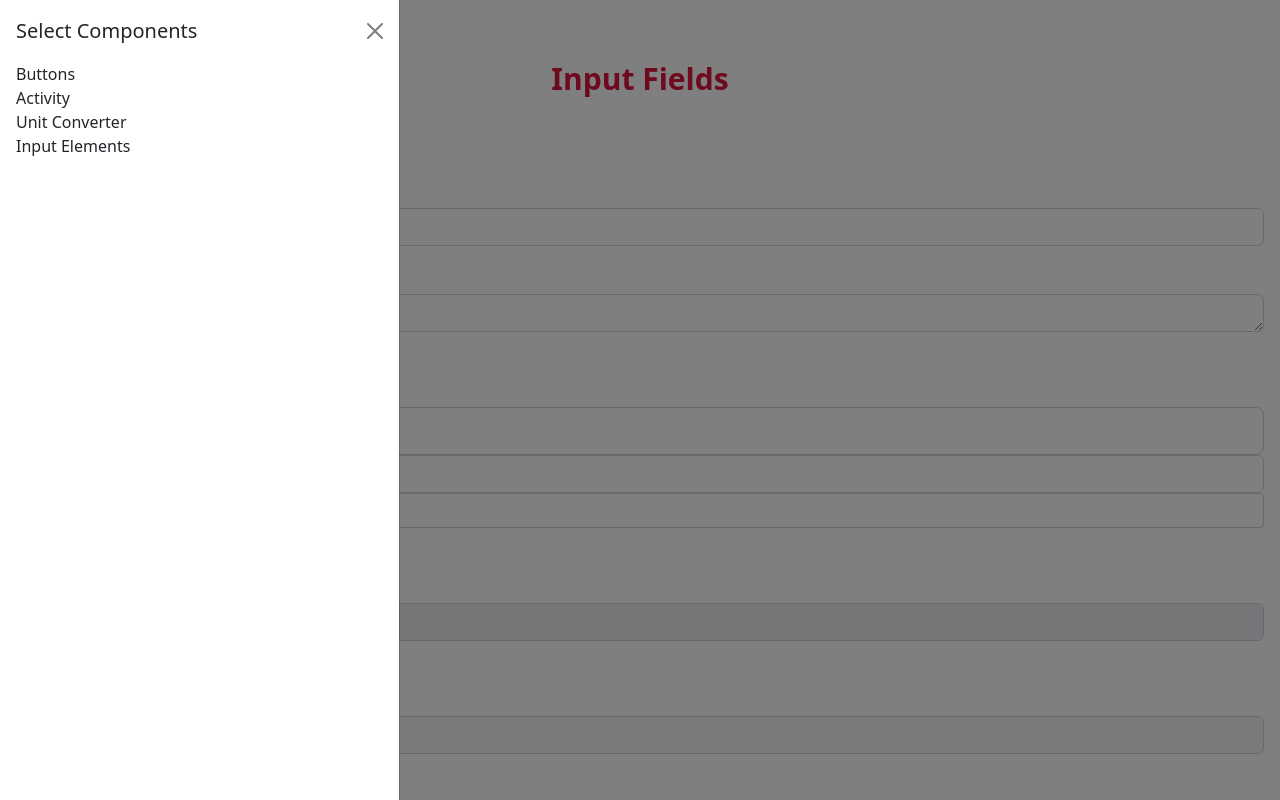
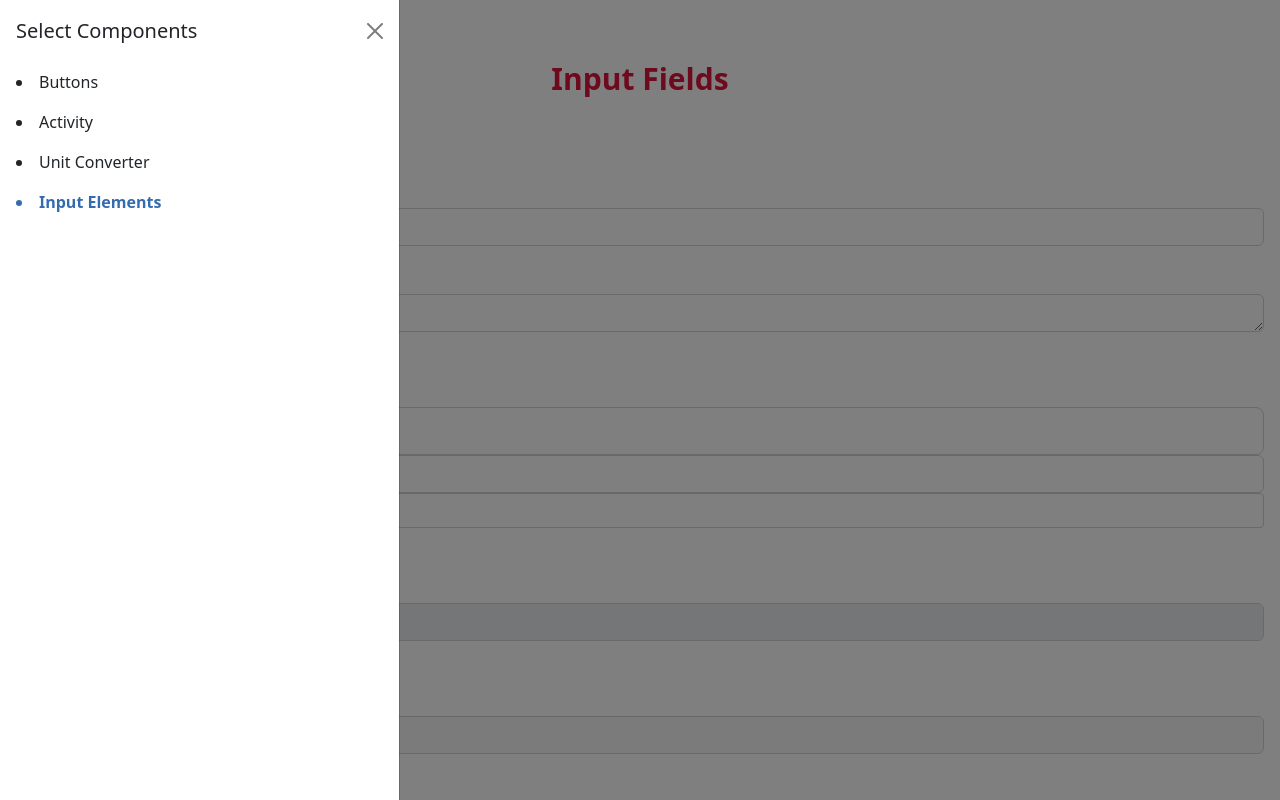
Before and after one commit to AkshayVarma21/components-library, a React (Create React App) app in the folder component-library/: page /inputs in a window 1280 px wide. Both pictures are taken after a click on the element 23 px from the left and 28 px from the top of the page. Shown: the top 800 px of the page. Built offline with nearby package versions, Linux system fonts and the light colour scheme.

Commit message:
sidebar fixes

```diff
--- a/component-library/src/Pages/Sidebar/Sidebar.tsx
+++ b/component-library/src/Pages/Sidebar/Sidebar.tsx
@@ -1,13 +1,17 @@
+import { useState } from 'react';
 import { FontAwesomeIcon } from "@fortawesome/react-fontawesome";
 import { faBars } from "@fortawesome/free-solid-svg-icons";
 import { useNavigate } from "react-router-dom";
 import '../../Static/css/commonStyles.scss';
+import classNames from 'classnames';
 
 const Sidebar = () => {
     const history = useNavigate();
+    const [activeComponent, setActiveComponent] = useState<string>(window.location.pathname.split("/")[1]);
 
     // Redirecting on clicking each Item
     const onClickComponent = (value: string) => {
+        setActiveComponent(value);
         history(`/${value}`);
     }
     return (
@@ -28,17 +32,17 @@ const Sidebar = () => {
                     <h5 className="offcanvas-title" id="offcanvasWithBothOptionsLabel">Select Components</h5>
                     <button type="button" className="btn-close" data-bs-dismiss="offcanvas" aria-label="Close"></button>
                 </div>
-                <div className="text-align-start px-3 cursor-pointer" onClick={() => onClickComponent("buttons")}>
-                    Buttons
+                <div className={classNames("text-align-start px-3 py-2 cursor-pointer", { "selected-component": activeComponent === "buttons" || activeComponent === "" })} onClick={() => onClickComponent("buttons")}>
+                    <li>Buttons</li>
                 </div>
-                <div className="text-align-start px-3 cursor-pointer" onClick={() => onClickComponent("activity")}>
-                    Activity
+                <div className={classNames("text-align-start px-3 py-2 cursor-pointer", { "selected-component": activeComponent === "activity" || activeComponent === "" })} onClick={() => onClickComponent("activity")}>
+                    <li>Activity</li>
                 </div>
-                <div className="text-align-start px-3 cursor-pointer" onClick={() => onClickComponent("converter")}>
-                    Unit Converter
+                <div className={classNames("text-align-start px-3 py-2 cursor-pointer", { "selected-component": activeComponent === "converter" || activeComponent === "" })} onClick={() => onClickComponent("converter")}>
+                    <li>Unit Converter</li>
                 </div>
-                <div className="text-align-start px-3 cursor-pointer" onClick={() => onClickComponent("inputs")}>
-                    Input Elements
+                <div className={classNames("text-align-start px-3 py-2 cursor-pointer", { "selected-component": activeComponent === "inputs" || activeComponent === "" })} onClick={() => onClickComponent("inputs")}>
+                    <li>Input Elements</li>
                 </div>
             </div>
         </>
```
